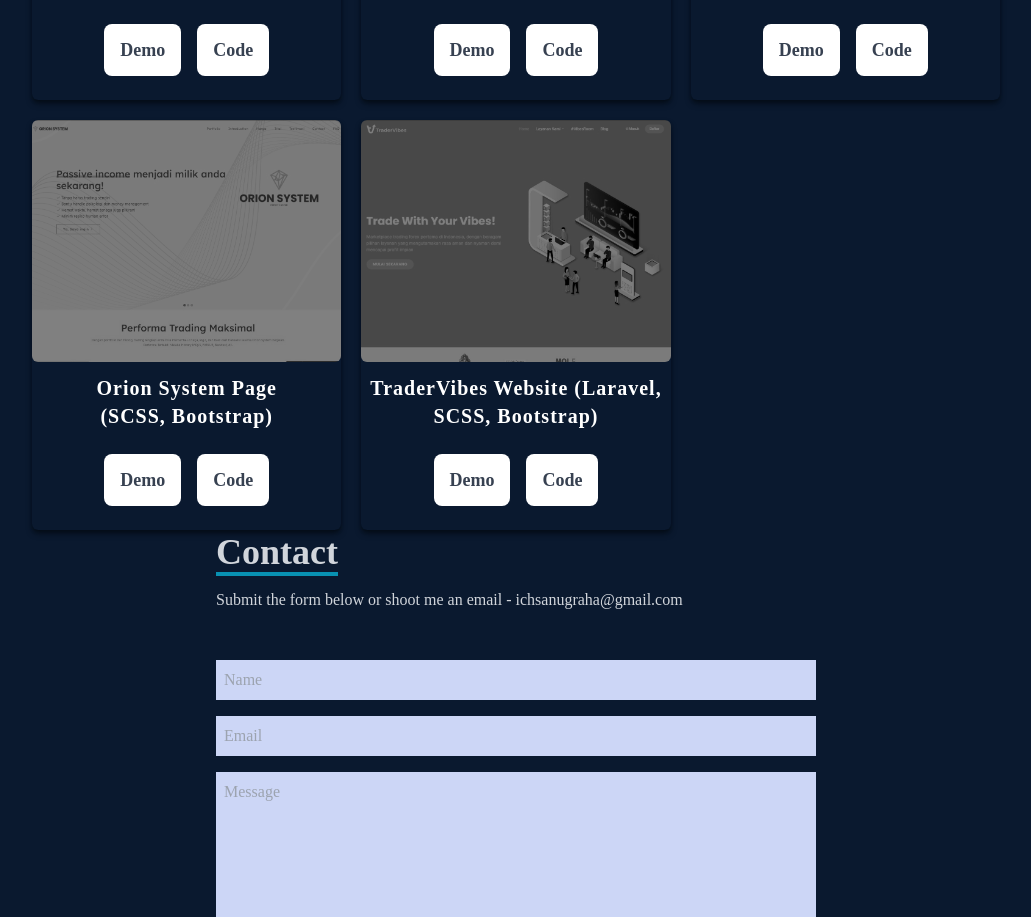
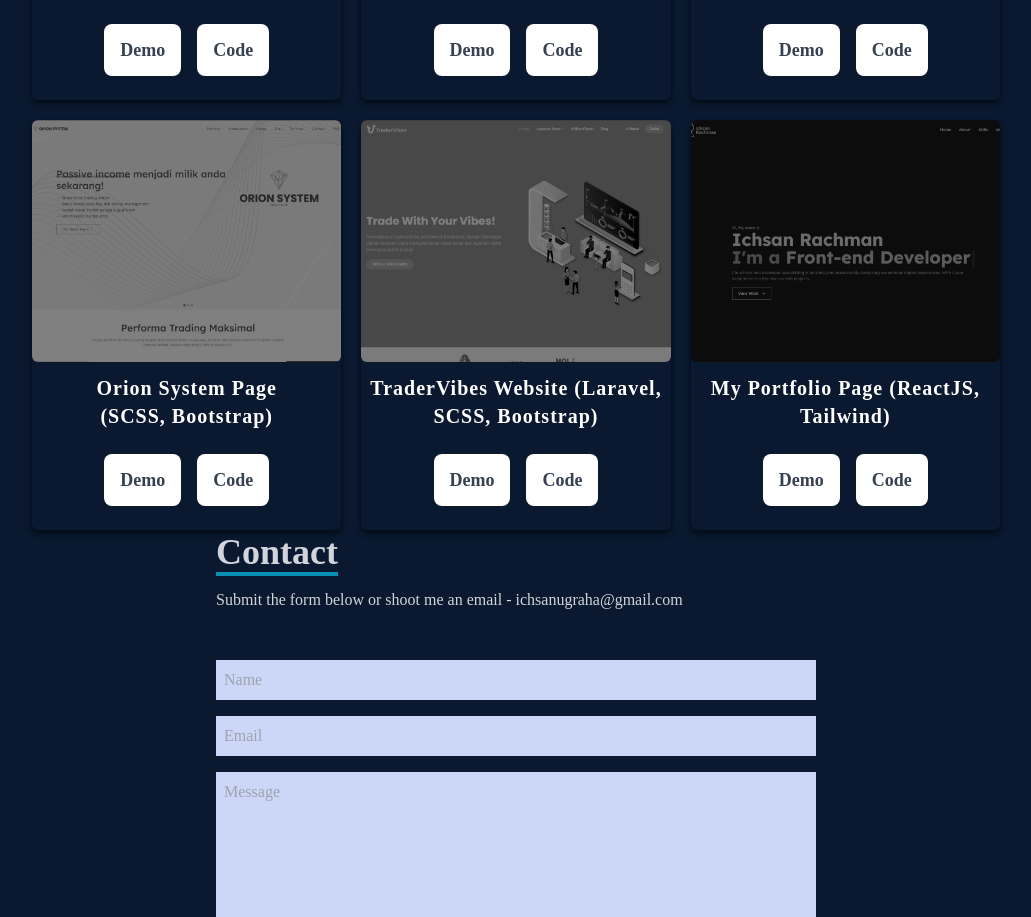
Before and after one commit to ichsanrchmn/my-portfolio, a React (Create React App) app: page / in a window 1280 px wide. Shown: the part 2762-3679 px from the top of the page, without its empty margins (124-1155 px from the left). Built offline with nearby package versions, Linux system fonts and the light colour scheme.

Commit message:
menambahkan gambar dan link ke github

```diff
--- a/src/assets/index.js
+++ b/src/assets/index.js
@@ -13,5 +13,6 @@ import porto2 from "./porto2.jpg";
 import porto3 from "./porto3.jpg";
 import porto4 from "./porto4.jpg";
 import porto5 from "./porto5.jpg";
+import porto6 from "./porto6.jpg";
 
-export { Bootstrap, CSS, Github, HTML, JavaScript, Laravel, logo, profile, ReactImg, Tailwind, porto1, porto2, porto3, porto4, porto5 };
+export { Bootstrap, CSS, Github, HTML, JavaScript, Laravel, logo, profile, ReactImg, Tailwind, porto1, porto2, porto3, porto4, porto5, porto6 };
--- a/src/components/Work.jsx
+++ b/src/components/Work.jsx
@@ -1,5 +1,5 @@
 import React from "react";
-import { porto1, porto2, porto3, porto4, porto5 } from "../assets";
+import { porto1, porto2, porto3, porto4, porto5, porto6 } from "../assets";
 
 const Work = () => {
   return (
@@ -21,7 +21,7 @@ const Work = () => {
                 <a href="/">
                   <button className="my-6 rounded-lg px-4 py-3 m-2 bg-white text-gray-700 font-bold text-lg hover:bg-[#d8b963] hover:text-white duration-300">Demo</button>
                 </a>
-                <a href="/">
+                <a href="https://github.com/ichsanrchmn/web-tradeindo" target="_blank" rel="noopener noreferrer">
                   <button className="my-6 rounded-lg px-4 py-3 m-2 bg-white text-gray-700 font-bold text-lg hover:bg-[#d8b963] hover:text-white duration-300">Code</button>
                 </a>
             </div>
@@ -34,7 +34,7 @@ const Work = () => {
                 <a href="/">
                   <button className="my-6 rounded-lg px-4 py-3 m-2 bg-white text-gray-700 font-bold text-lg hover:bg-[#d8b963] hover:text-white duration-300">Demo</button>
                 </a>
-                <a href="/">
+                <a href="https://github.com/ichsanrchmn/pamm-fibox-lp" target="_blank" rel="noopener noreferrer">
                   <button className="my-6 rounded-lg px-4 py-3 m-2 bg-white text-gray-700 font-bold text-lg hover:bg-[#d8b963] hover:text-white duration-300">Code</button>
                 </a>
             </div>
@@ -60,7 +60,7 @@ const Work = () => {
                 <a href="/">
                   <button className="my-6 rounded-lg px-4 py-3 m-2 bg-white text-gray-700 font-bold text-lg hover:bg-[#d8b963] hover:text-white duration-300">Demo</button>
                 </a>
-                <a href="/">
+                <a href="https://github.com/ichsanrchmn/oriongold-lp" target="_blank" rel="noopener noreferrer">
                   <button className="my-6 rounded-lg px-4 py-3 m-2 bg-white text-gray-700 font-bold text-lg hover:bg-[#d8b963] hover:text-white duration-300">Code</button>
                 </a>
             </div>
@@ -73,7 +73,20 @@ const Work = () => {
                 <a href="/">
                   <button className="my-6 rounded-lg px-4 py-3 m-2 bg-white text-gray-700 font-bold text-lg hover:bg-[#d8b963] hover:text-white duration-300">Demo</button>
                 </a>
+                <a href="https://github.com/ichsanrchmn/web-tradervibes" target="_blank" rel="noopener noreferrer">
+                  <button className="my-6 rounded-lg px-4 py-3 m-2 bg-white text-gray-700 font-bold text-lg hover:bg-[#d8b963] hover:text-white duration-300">Code</button>
+                </a>
+            </div>
+          {/* Grid Item */}
+          <div className="shadow-md shadow-[#040c16] relative text-center group hover:scale-110 duration-500 rounded-md">
+          <div className="grayscale filter brightness-50 group-hover:grayscale-0 group-hover:filter-none duration-500">
+            <img className="w-full mx-auto mb-3 rounded-md duration-500" src={porto6} alt="TradeVibes Website" />
+          </div>
+              <span className="text-xl font-bold text-white tracking-wider">My Portfolio Page (ReactJS, Tailwind)</span><br />
                 <a href="/">
+                  <button className="my-6 rounded-lg px-4 py-3 m-2 bg-white text-gray-700 font-bold text-lg hover:bg-[#d8b963] hover:text-white duration-300">Demo</button>
+                </a>
+                <a href="https://github.com/ichsanrchmn/my-portfolio" target="_blank" rel="noopener noreferrer">
                   <button className="my-6 rounded-lg px-4 py-3 m-2 bg-white text-gray-700 font-bold text-lg hover:bg-[#d8b963] hover:text-white duration-300">Code</button>
                 </a>
             </div>
```
Also changed, not shown: src/assets/porto6.jpg (added).
